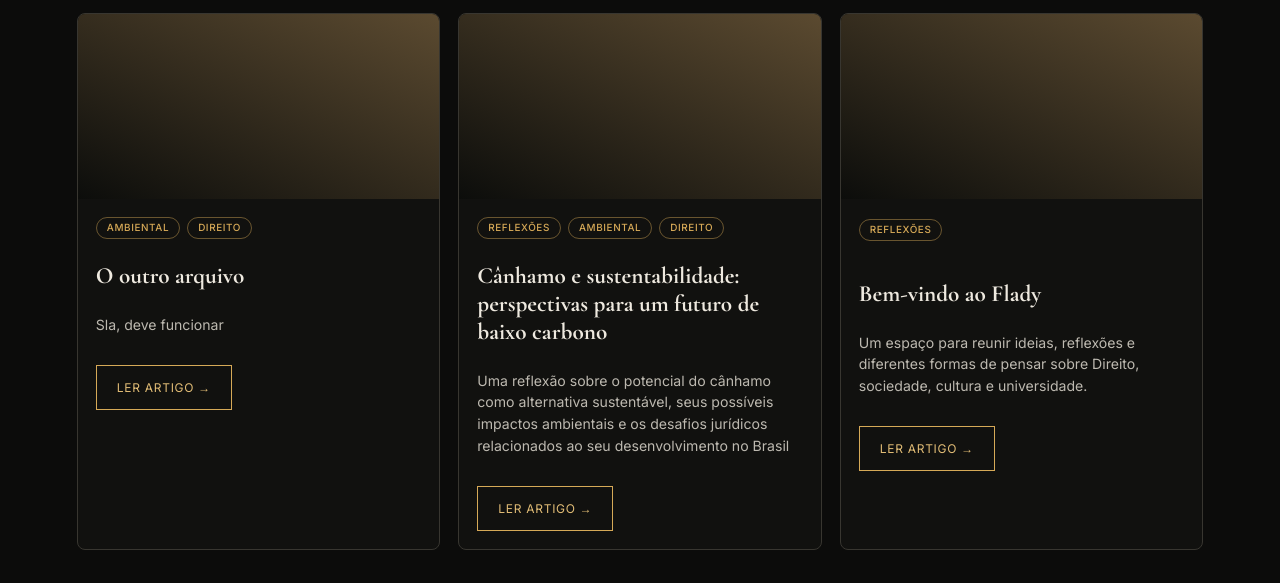
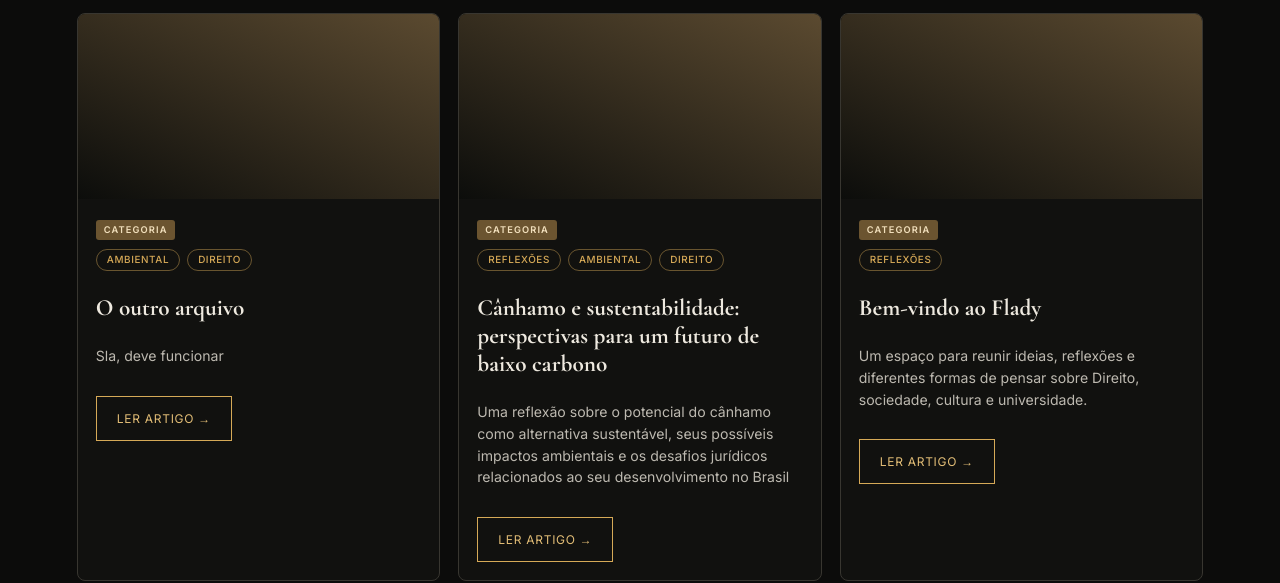
Before and after one commit to igorflady/Flady_site, an Eleventy site: page artigos.html in a window 1280 px wide. Shown: the part 252-835 px from the top of the page. Built offline with nearby package versions, Linux system fonts and the light colour scheme; Eleventy itself is replaced by a stand-in of ours; files that its build step writes are made by us from their sources; a web font is replaced by a local one.

Commit message:
Update artigos.html

```diff
--- a/artigos.html
+++ b/artigos.html
@@ -161,6 +161,12 @@
 
           {% if artigo.data.categories %}
 
+            <div class="card-categorias">
+
+              <span class="card-categorias-label">
+                Categoria
+              </span>
+
               <div class="card-tags">
 
                 {% for categoria in artigo.data.categories %}
@@ -173,12 +179,26 @@
 
               </div>
 
+            </div>
+
 
           {% elsif artigo.data.category %}
+
+            <div class="card-categorias">
+
+              <span class="card-categorias-label">
+                Categoria
+              </span>
+
+              <div class="card-tags">
 
                 <span class="tag">
                   {{ artigo.data.category }}
                 </span>
+
+              </div>
+
+            </div>
 
           {% endif %}
 
```
Lines whose indentation alone changed are shown as unchanged.
